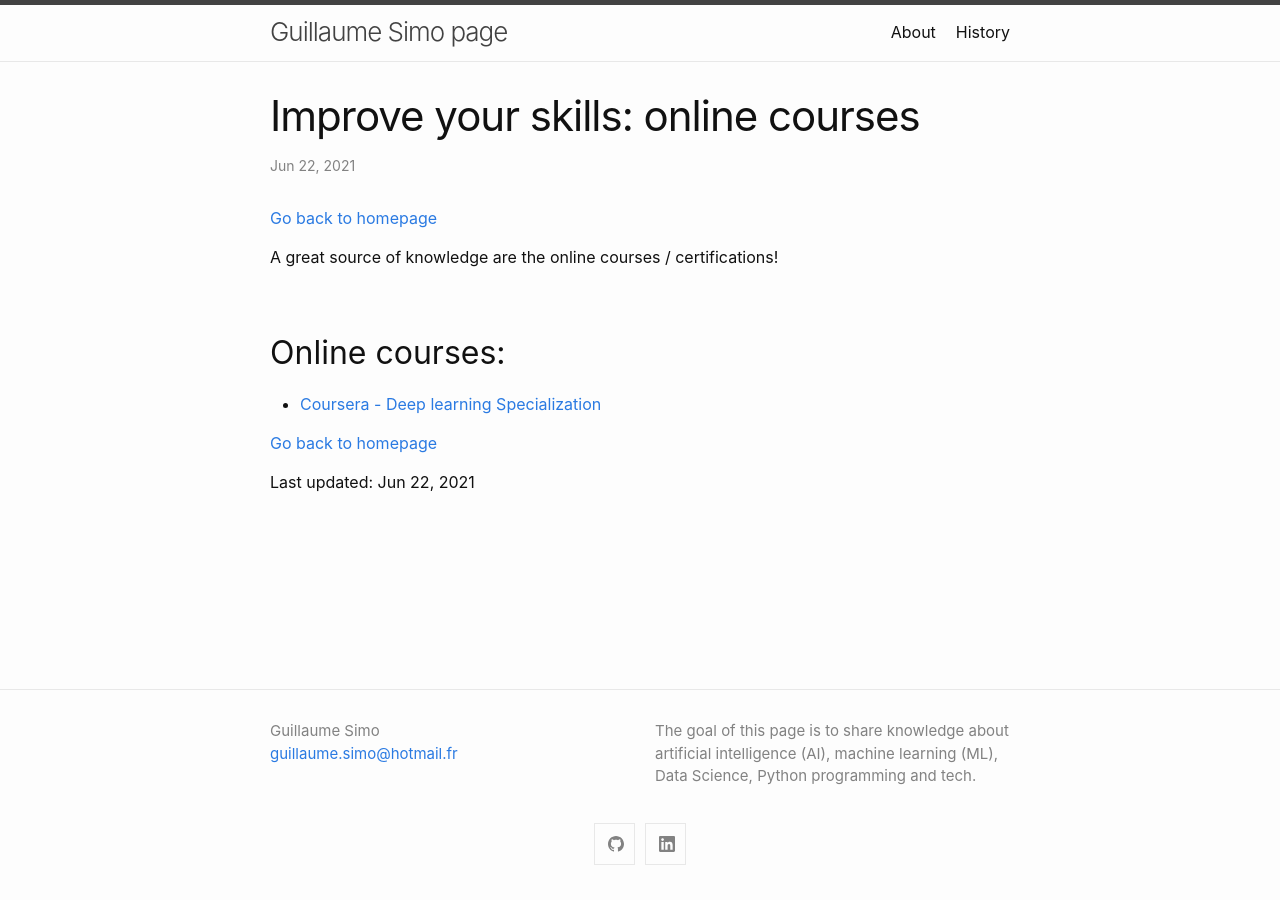
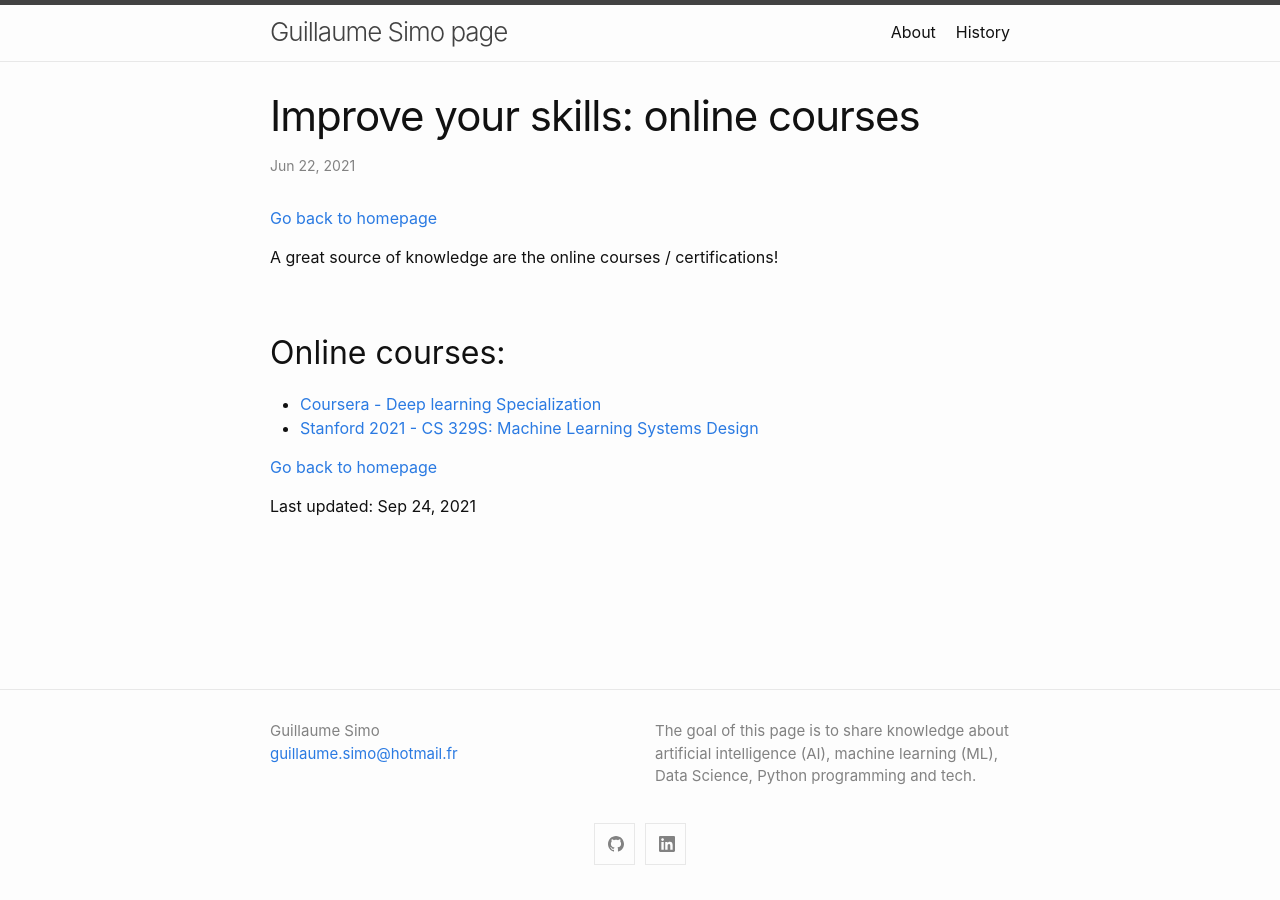
Before and after one commit to GuillaumeSimo/GuillaumeSimo.github.io, a Jekyll site: the page built from _posts/2021-06-22-improve-skills-online-courses.md, in a window 1280 px wide. Built offline with Jekyll 4.4.1, drawn with Linux system fonts in a browser that asks for light colours.

Commit message:
Update 2021-06-22-improve-skills-online-courses.md

```diff
--- a/_posts/2021-06-22-improve-skills-online-courses.md
+++ b/_posts/2021-06-22-improve-skills-online-courses.md
@@ -11,9 +11,9 @@ A great source of knowledge are the online courses / certifications!
 ## Online courses:
 
 * <a href="https://www.coursera.org/specializations/deep-learning" target="_blank">Coursera - Deep learning Specialization</a>
-
+* <a href="https://stanford-cs329s.github.io/index.html#overview" target="_blank">Stanford 2021 - CS 329S: Machine Learning Systems Design</a>
 
 
 [Go back to homepage](https://guillaumesimo.github.io/)
 
-Last updated: Jun 22, 2021
+Last updated: Sep 24, 2021
```
